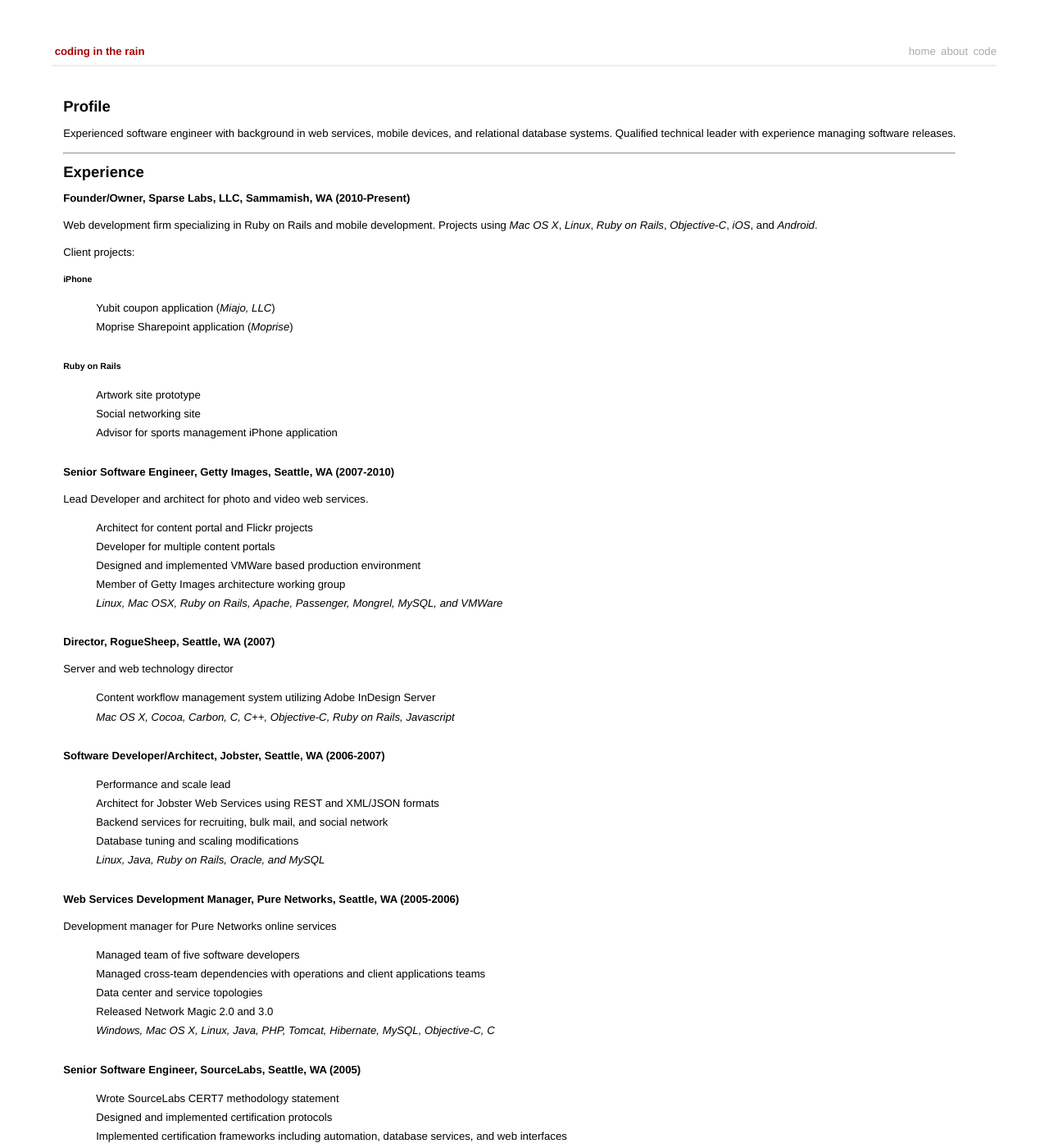
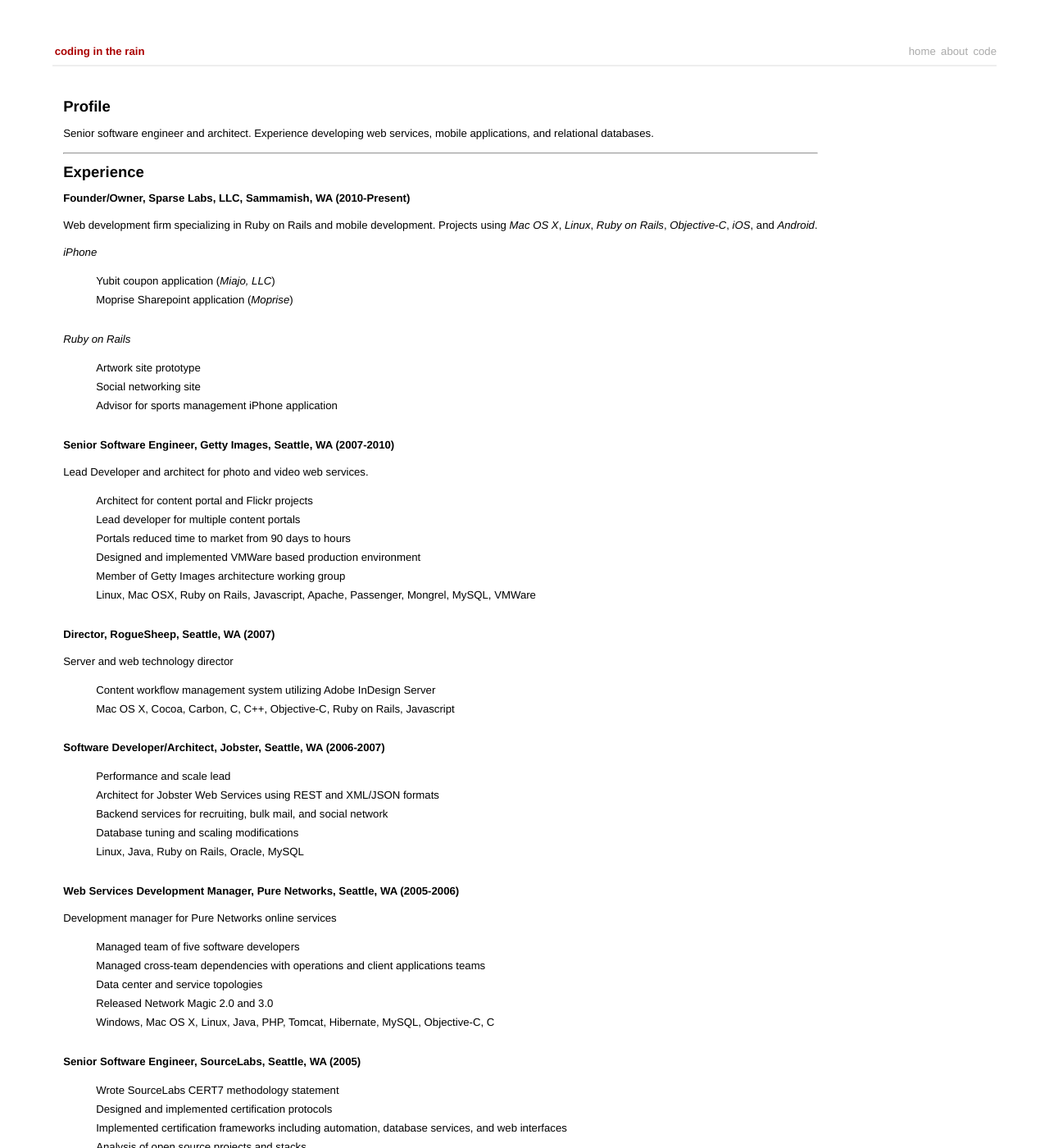
Before and after one commit to ascarter/ascarter.github.io, a Jekyll site: the page built from resume.markdown, in a window 1280 px wide and 1400 px high. Shown: the whole window at 82% size. Built offline with Jekyll 4.4.1, drawn with Linux system fonts in a browser that asks for light colours; some of the changed text lies outside the part shown.

Commit message:
Resume update

```diff
--- a/resume.markdown
+++ b/resume.markdown
@@ -4,57 +4,67 @@
 ---
 
 
-# Profile
+Profile
+=======
 
-Experienced software engineer with background in web services, mobile devices, and relational database systems. Qualified technical leader with experience managing software releases.
+Senior software engineer and architect. Experience developing web services, mobile applications, and relational databases.
 
 ---
 
-# Experience
+Experience
+==========
 
-## Founder/Owner, Sparse Labs, LLC, Sammamish, WA (2010-Present)
+Founder/Owner, Sparse Labs, LLC, Sammamish, WA (2010-Present)
+-------------------------------------------------------------
 
 Web development firm specializing in Ruby on Rails and mobile development. Projects using *Mac OS X*, *Linux*, *Ruby on Rails*, *Objective-C*, *iOS*, and *Android*.
 
-Client projects:
-
-### iPhone
+*iPhone*
 
 *  Yubit coupon application (*Miajo, LLC*)
 *  Moprise Sharepoint application (*Moprise*)
 
-### Ruby on Rails
+*Ruby on Rails*
 
 *  Artwork site prototype
 *  Social networking site
 *  Advisor for sports management iPhone application
 
-## Senior Software Engineer, Getty Images, Seattle, WA	(2007-2010)
+
+Senior Software Engineer, Getty Images, Seattle, WA (2007-2010)
+---------------------------------------------------------------
 
 Lead Developer and architect for photo and video web services.
 
 *  Architect for content portal and Flickr projects
-*  Developer for multiple content portals
+*  Lead developer for multiple content portals
+*  Portals reduced time to market from 90 days to hours
 *  Designed and implemented VMWare based production environment
 *  Member of Getty Images architecture working group
-*  *Linux, Mac OSX, Ruby on Rails, Apache, Passenger, Mongrel, MySQL, and VMWare*
+*  Linux, Mac OSX, Ruby on Rails, Javascript, Apache, Passenger, Mongrel, MySQL, VMWare
 
-## Director, RogueSheep, Seattle, WA (2007)
+
+Director, RogueSheep, Seattle, WA (2007)
+----------------------------------------
 
 Server and web technology director
 
 *  Content workflow management system utilizing Adobe InDesign Server
-*  *Mac OS X, Cocoa, Carbon, C, C++, Objective-C, Ruby on Rails, Javascript*
+*  Mac OS X, Cocoa, Carbon, C, C++, Objective-C, Ruby on Rails, Javascript
 
-## Software Developer/Architect, Jobster, Seattle, WA (2006-2007)
+
+Software Developer/Architect, Jobster, Seattle, WA (2006-2007)
+--------------------------------------------------------------
 
 *  Performance and scale lead
 *  Architect for Jobster Web Services using REST and XML/JSON formats
 *  Backend services for recruiting, bulk mail, and social network
 *  Database tuning and scaling modifications
-*  *Linux, Java, Ruby on Rails, Oracle, and MySQL*
+*  Linux, Java, Ruby on Rails, Oracle, MySQL
 
-## Web Services Development Manager, Pure Networks, Seattle, WA (2005-2006)
+
+Web Services Development Manager, Pure Networks, Seattle, WA (2005-2006)
+------------------------------------------------------------------------
 
 Development manager for Pure Networks online services
 
@@ -62,17 +72,21 @@
 *  Managed cross-team dependencies with operations and client applications teams
 *  Data center and service topologies
 *  Released Network Magic 2.0 and 3.0
-*  *Windows, Mac OS X, Linux, Java, PHP, Tomcat, Hibernate, MySQL, Objective-C, C*
+*  Windows, Mac OS X, Linux, Java, PHP, Tomcat, Hibernate, MySQL, Objective-C, C
 
-## Senior Software Engineer, SourceLabs, Seattle, WA (2005)
+
+Senior Software Engineer, SourceLabs, Seattle, WA (2005)
+--------------------------------------------------------
 
 *  Wrote SourceLabs CERT7 methodology statement
 *  Designed and implemented certification protocols
 *  Implemented certification frameworks including automation, database services, and web interfaces
 *  Analysis of open source projects and stacks
-*  *Java, C, Python, and PHP*
+*  Java, C, Python, PHP
 
-## Software Design Engineer, Microsoft, Redmond, WA (1995-2005)
+
+Software Design Engineer, Microsoft, Redmond, WA (1995-2005)
+------------------------------------------------------------
 
 Over ten years of service on several different products as software engineer.
 
```
Also changed, not shown: other parts of resume.markdown (+36 -15 lines).
